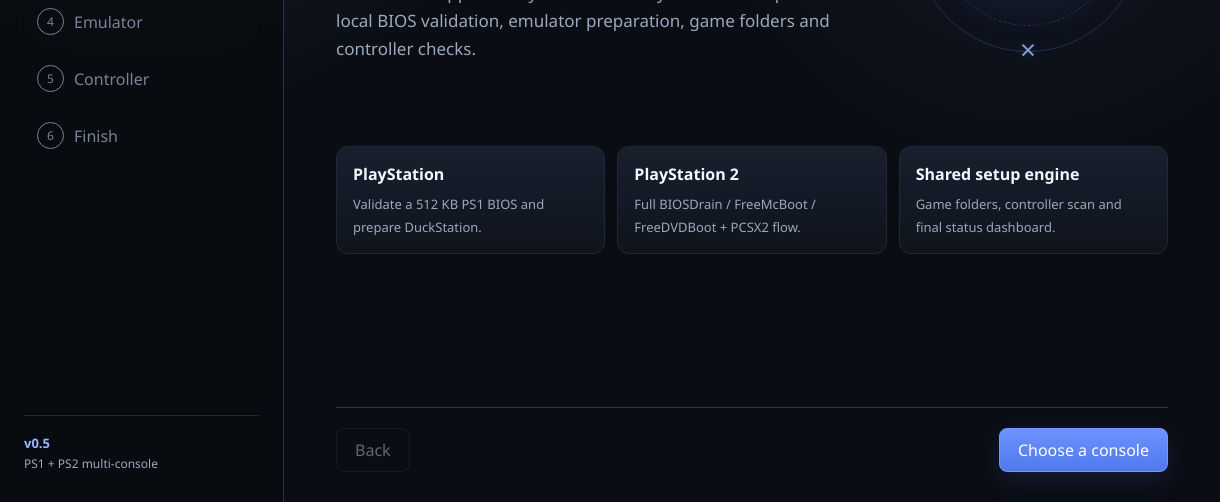
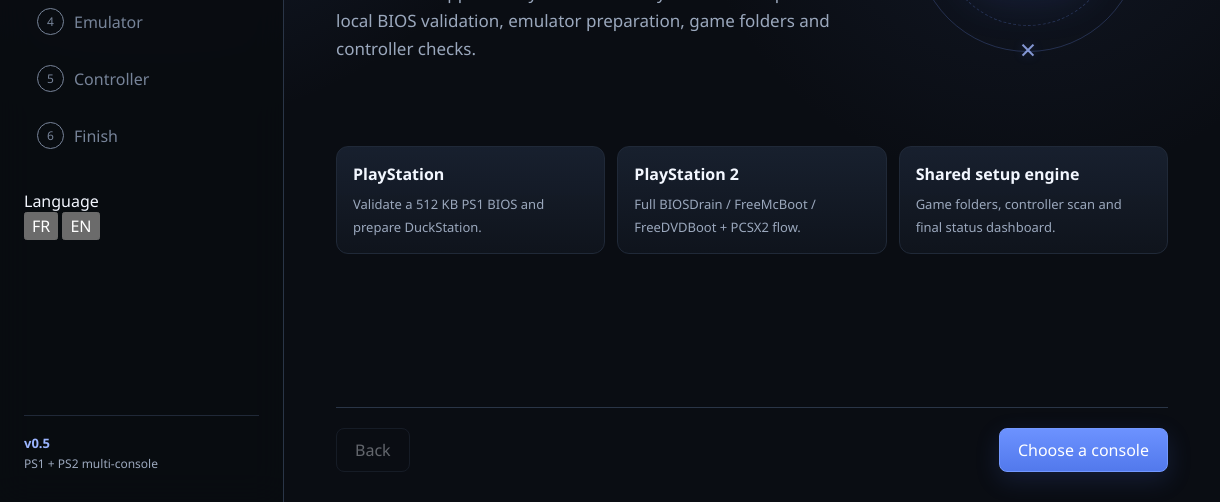
Before and after one commit to STAELH81/PS-EM-EasySetup, an Electron app: page src/renderer/index.html in a window 1220 px wide. Shown: the part 298-800 px from the top of the page. Drawn offline with Linux system fonts and the light colour scheme.

Commit message:
feat: add persistent language switcher

```diff
--- a/src/renderer/index.html
+++ b/src/renderer/index.html
@@ -19,6 +19,14 @@
 
       <nav id="stepList" class="step-list"></nav>
 
+      <div class="sidebar-tools">
+        <span id="languageLabel">Language</span>
+        <div class="language-switcher" role="group" aria-label="Language">
+          <button type="button" data-language="fr">FR</button>
+          <button type="button" data-language="en">EN</button>
+        </div>
+      </div>
+
       <div class="sidebar-note">
         <strong>v0.5</strong>
         <span>PS1 + PS2 multi-console</span>
@@ -36,6 +44,7 @@
     </section>
   </main>
 
+  <script src="i18n.js"></script>
   <script src="app.js"></script>
 </body>
 </html>
```
